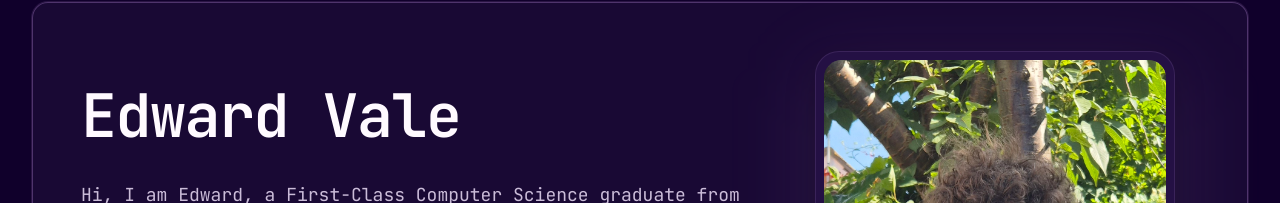
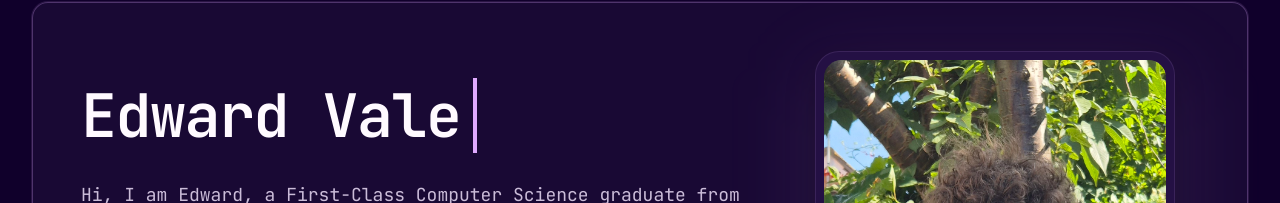
Before and after one commit to edvale732/website, a Next.js app: page / in a window 1280 px wide. Shown: the part 141-344 px from the top of the page. Built offline with nearby package versions, Linux system fonts and the light colour scheme; no server answers.

Commit message:
added typing animation to hero text

```diff
--- a/app/globals.css
+++ b/app/globals.css
@@ -62,6 +62,37 @@ body {
   transform: translateY(0);
 }
 
+.hero-title {
+  width: 11ch;
+}
+
+.hero-title__text {
+  display: block;
+  width: 0;
+  overflow: hidden;
+  border-right: 0.08em solid transparent;
+  white-space: nowrap;
+}
+
+.reveal-on-scroll.is-visible .hero-title__text {
+  border-right-color: var(--accent);
+  animation:
+    hero-title-type 1.4s steps(11, end) 150ms forwards,
+    hero-title-caret 750ms step-end 150ms infinite;
+}
+
+@keyframes hero-title-type {
+  to {
+    width: 11ch;
+  }
+}
+
+@keyframes hero-title-caret {
+  50% {
+    border-right-color: transparent;
+  }
+}
+
 @media (prefers-reduced-motion: reduce) {
   .reveal-on-scroll,
   .reveal-on-scroll.is-visible {
@@ -69,6 +100,12 @@ body {
     transform: none;
     transition: none;
   }
+
+  .hero-title__text {
+    width: 11ch;
+    border-right: 0;
+    animation: none;
+  }
 }
 
 ::selection {
--- a/app/page.tsx
+++ b/app/page.tsx
@@ -13,8 +13,8 @@ export default function Page() {
           <div className="grid w-full gap-8 lg:grid-cols-[1.5fr_0.9fr] lg:items-center">
             <RevealOnScroll as="section" className="flex flex-col gap-7 text-center sm:text-left">
               <div className="space-y-4">
-                <h1 className="max-w-xl text-4xl font-semibold leading-tight tracking-tight text-heading sm:text-5xl lg:text-6xl">
-                  Edward Vale
+                <h1 className="hero-title max-w-xl text-4xl font-semibold leading-tight tracking-tight text-heading sm:text-5xl lg:text-6xl">
+                  <span className="hero-title__text">Edward Vale</span>
                 </h1>
               </div>
 
```
